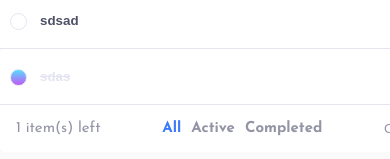
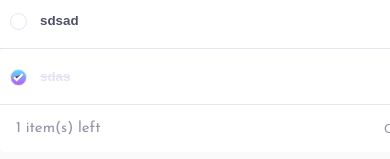
Before and after one commit to Danielhu3/todo-list-react, a React (Create React App) app: page / in a window 390 px wide. Shown: the part 238-397 px from the top of the page. Built offline with nearby package versions, Linux system fonts and the light colour scheme; data requests are answered from the project's data file.

Commit message:
Fixing checked button image

```diff
--- a/src/Components/BottomPart/BottomBar.module.css
+++ b/src/Components/BottomPart/BottomBar.module.css
@@ -35,3 +35,12 @@
 .clearCompleted.darkMode{
     color: var(--dark-grayish-blue2);
 }
+
+/* mobile */
+
+@media only screen and (max-width: 560px){
+
+    .showItems{
+        display: none;
+    }
+}
--- a/src/Components/BottomPart/Input.module.css
+++ b/src/Components/BottomPart/Input.module.css
@@ -64,7 +64,8 @@
 
 .checkbox:checked{
 
-    background: linear-gradient(to bottom, hsl(192, 100%, 67%), hsl(280, 87%, 65%)) ;
+    background :no-repeat url('../../images/icon-check.svg') center,
+    linear-gradient(to bottom,  hsl(192, 100%, 67%), hsl(280, 87%, 65%));
 
 
 
```
Also changed, not shown: src/files/todo.md (+3 -1 lines).
